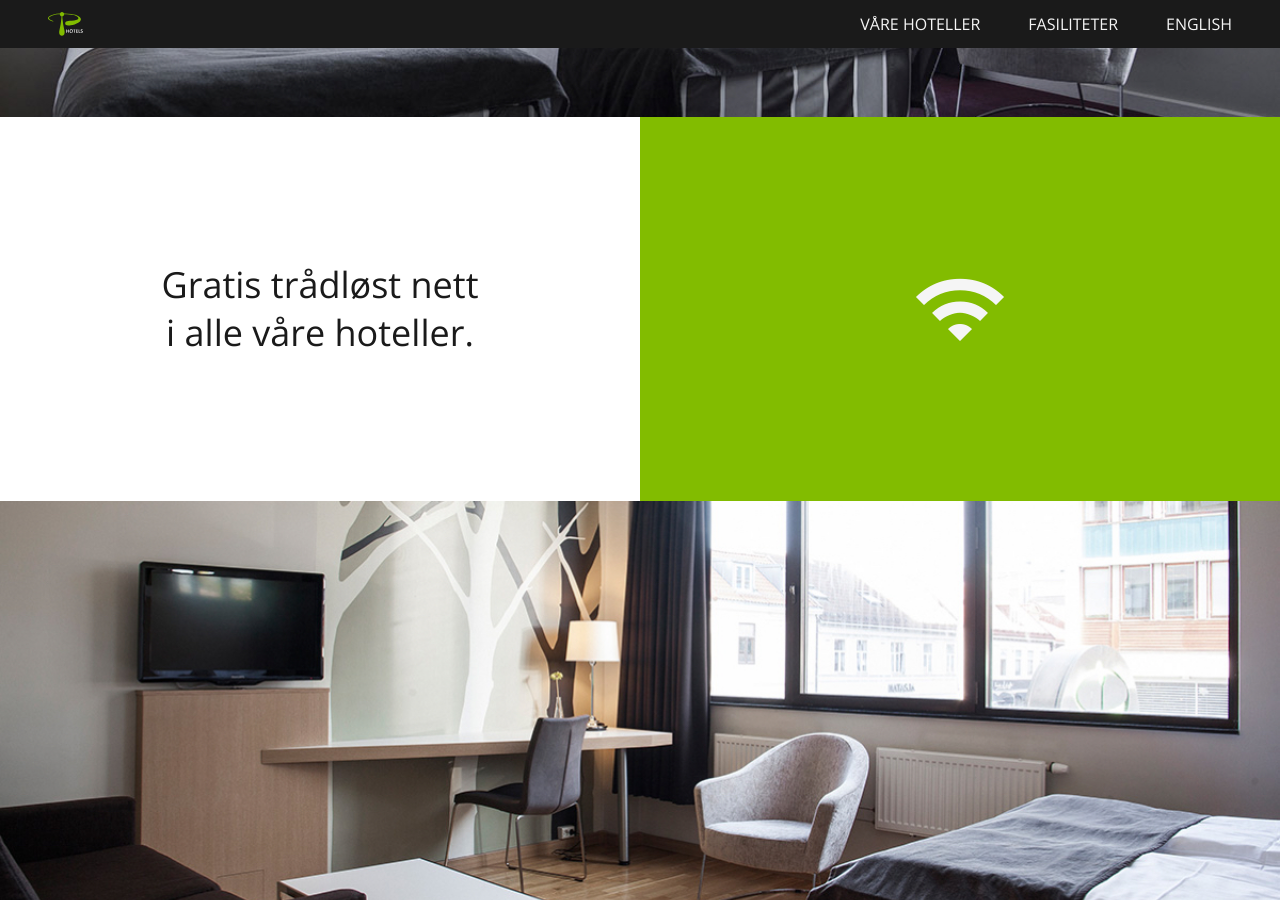
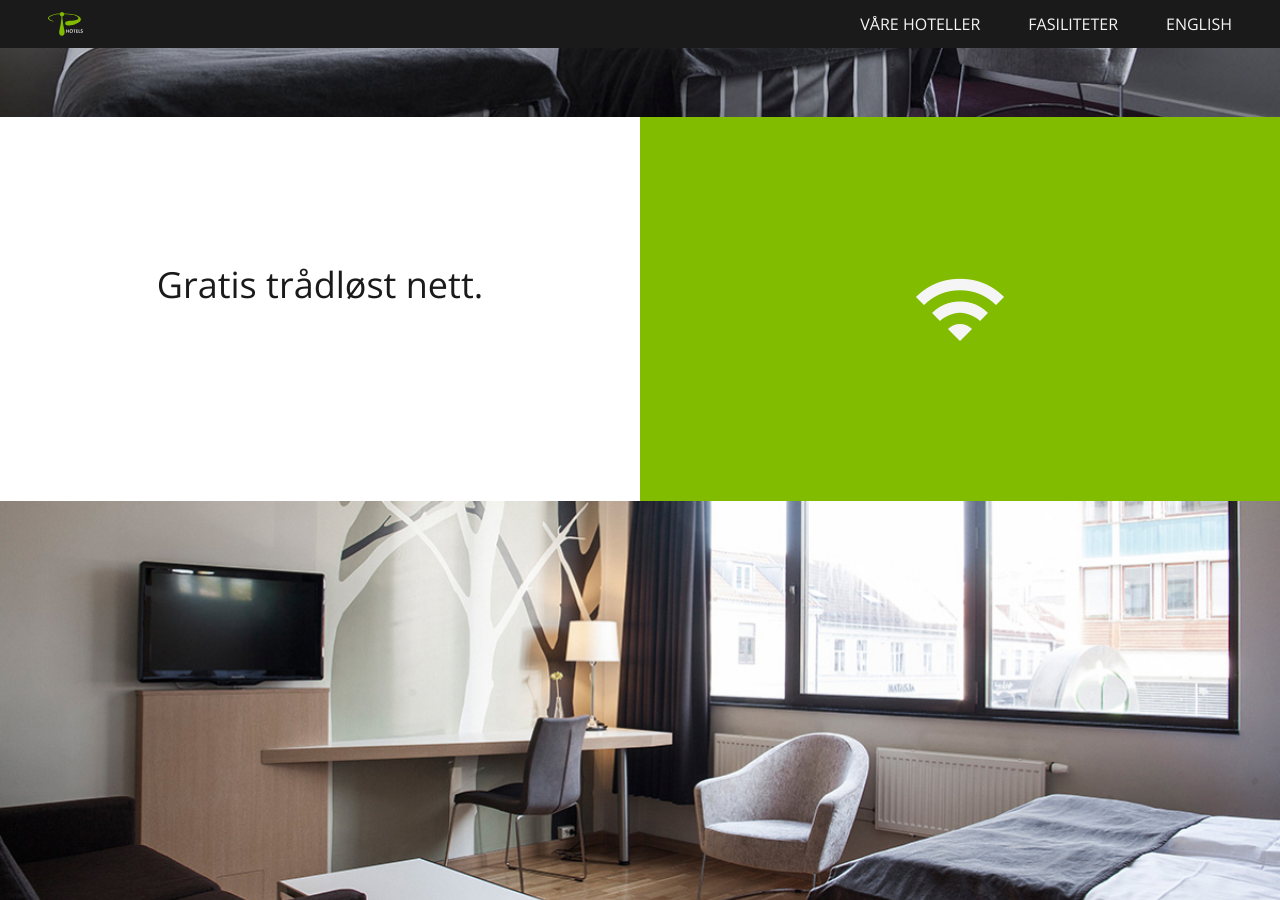
Before and after one commit to photels/photels.github.io, a Jekyll site: the page built from index.md, in a window 1280 px wide and 900 px high, scrolled down 4045 px. Built offline with Jekyll 4.4.1, drawn with Linux system fonts in a browser that asks for light colours.

Commit message:
Update facilities.yml

```diff
--- a/_data/facilities.yml
+++ b/_data/facilities.yml
@@ -12,8 +12,8 @@
   icon: mood
   img: fac-3.jpg
 
-- en: Free wireless internet in all our hotels.
-  no-nb: Gratis trådløst nett<br>i alle våre hoteller.
+- en: Free wireless internet.
+  no-nb: Gratis trådløst nett.
   icon: wifi
   img: fac-4.jpg
 
```
